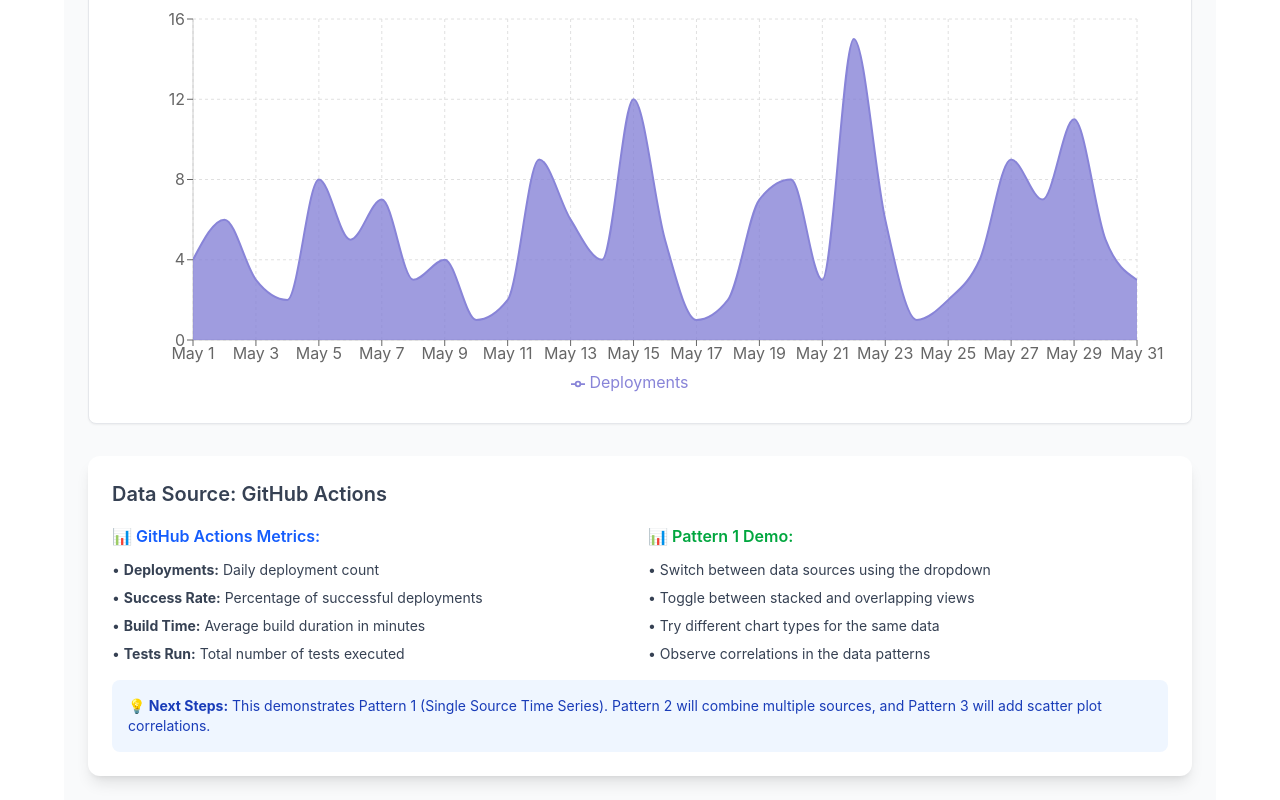
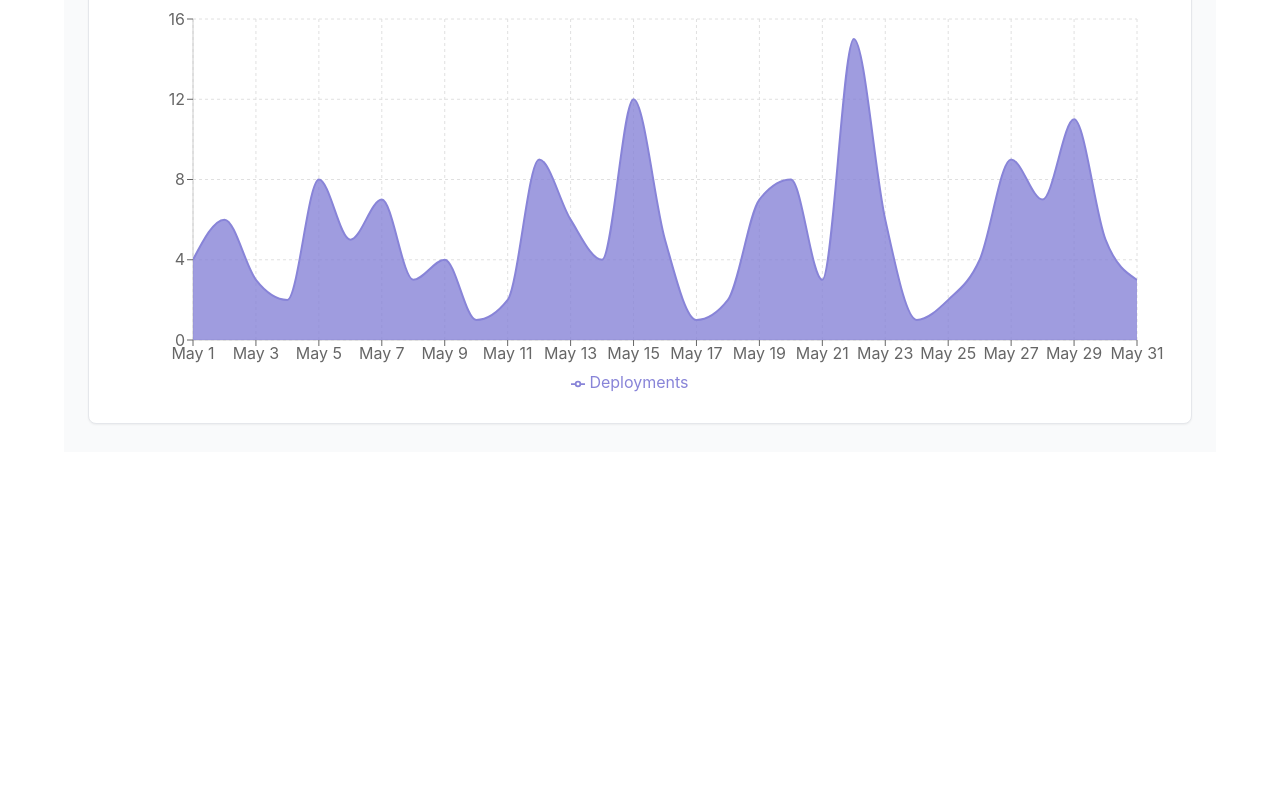
Before and after one commit to jonbrick/recharts-demo, a Next.js app: page / in a window 1280 px wide. Shown: the part 348-1148 px from the top of the page. After the commit the page ends 800 px from the top, so only its background shows below. Built offline with nearby package versions, Linux system fonts and the light colour scheme.

Commit message:
Add README and remove redundant select options

```diff
--- a/src/app/page.tsx
+++ b/src/app/page.tsx
@@ -35,11 +35,6 @@ export default function HomePage() {
       ? calculateAverageData(data, selectedTable)
       : calculateSumData(data, selectedTable);
   }, [data, selectedTable, operator]);
-
-  console.log("Operator:", operator);
-  console.log("AllTimeData:", allTimeData);
-  console.log("Selected metric:", selectedMetric);
-  console.log("Value:", allTimeData[0][selectedMetric]);
 
   // Get the current dataset based on granularity
   const currentData = granularity === "monthly" ? data : allTimeData;
@@ -97,50 +92,6 @@ export default function HomePage() {
           granularity={granularity}
         />
       </Card>
-
-      <div className="bg-white rounded-xl shadow-lg p-6 mt-8">
-        <h3 className="text-xl font-semibold text-gray-700 mb-4">
-          Data Source: {config.name}
-        </h3>
-        <div className="grid md:grid-cols-2 gap-4">
-          <div className="flex flex-col gap-3">
-            <h4 className="font-semibold text-blue-600">
-              {config.icon} {config.name} Metrics:
-            </h4>
-            <ul className="flex flex-col gap-2 text-gray-700 text-sm">
-              {config.metrics.map((metric) => (
-                <li key={metric.key}>
-                  • <strong>{metric.label}:</strong> {metric.description}
-                </li>
-              ))}
-              {config.overlayMetric && (
-                <li>
-                  • <strong>{config.overlayMetric.label}:</strong>{" "}
-                  {config.overlayMetric.description}
-                </li>
-              )}
-            </ul>
-          </div>
-
-          <div className="flex flex-col gap-3">
-            <h4 className="font-semibold text-green-600">📊 Pattern 1 Demo:</h4>
-            <ul className="flex flex-col gap-2 text-gray-700 text-sm">
-              <li>• Switch between data sources using the dropdown</li>
-              <li>• Toggle between stacked and overlapping views</li>
-              <li>• Try different chart types for the same data</li>
-              <li>• Observe correlations in the data patterns</li>
-            </ul>
-          </div>
-        </div>
-
-        <div className="mt-4 p-4 bg-blue-50 rounded-lg">
-          <p className="text-blue-800 text-sm">
-            <strong>💡 Next Steps:</strong> This demonstrates Pattern 1 (Single
-            Source Time Series). Pattern 2 will combine multiple sources, and
-            Pattern 3 will add scatter plot correlations.
-          </p>
-        </div>
-      </div>
     </div>
   );
 }
--- a/src/components/ChartControls.jsx
+++ b/src/components/ChartControls.jsx
@@ -68,17 +68,6 @@ export function MetricSelector({
   );
 }
 
-export function StackingToggle({ isStacked, onStackingChange }) {
-  return (
-    <button
-      onClick={() => onStackingChange(!isStacked)}
-      className="bg-blue-500 hover:bg-blue-600 text-white font-semibold py-3 px-6 rounded-lg transition-colors duration-200 shadow-lg"
-    >
-      Switch to {isStacked ? "Overlapping" : "Stacked"} View
-    </button>
-  );
-}
-
 export function GranularitySelector({ granularity, onGranularityChange }) {
   return (
     <Select value={granularity} onValueChange={onGranularityChange}>
@@ -105,8 +94,6 @@ export function ChartTypeSelector({ chartType, onChartTypeChange }) {
             {config.label}
           </SelectItem>
         ))}
-        <SelectItem value="tremor-area">🔥 Tremor Area</SelectItem>
-        <SelectItem value="tremor-line">🔥 Tremor Line</SelectItem>
       </SelectContent>
     </Select>
   );
--- a/src/components/MetricsSummary.jsx
+++ b/src/components/MetricsSummary.jsx
@@ -9,7 +9,7 @@ export function MetricsSummary({
   currentData,
   granularity,
   selectedMetric,
-  operator, // ADD THIS PARAMETER
+  operator,
 }) {
   const config = dataSourceConfig[selectedTable];
   const metric = [...config.metrics, config.overlayMetric].find(
```
Also changed, not shown: src/components/ChartRenderer.jsx (+7 -8 lines), src/lib/chartConfig.js, 2 other files (tests, documents, lock files or other folders).
